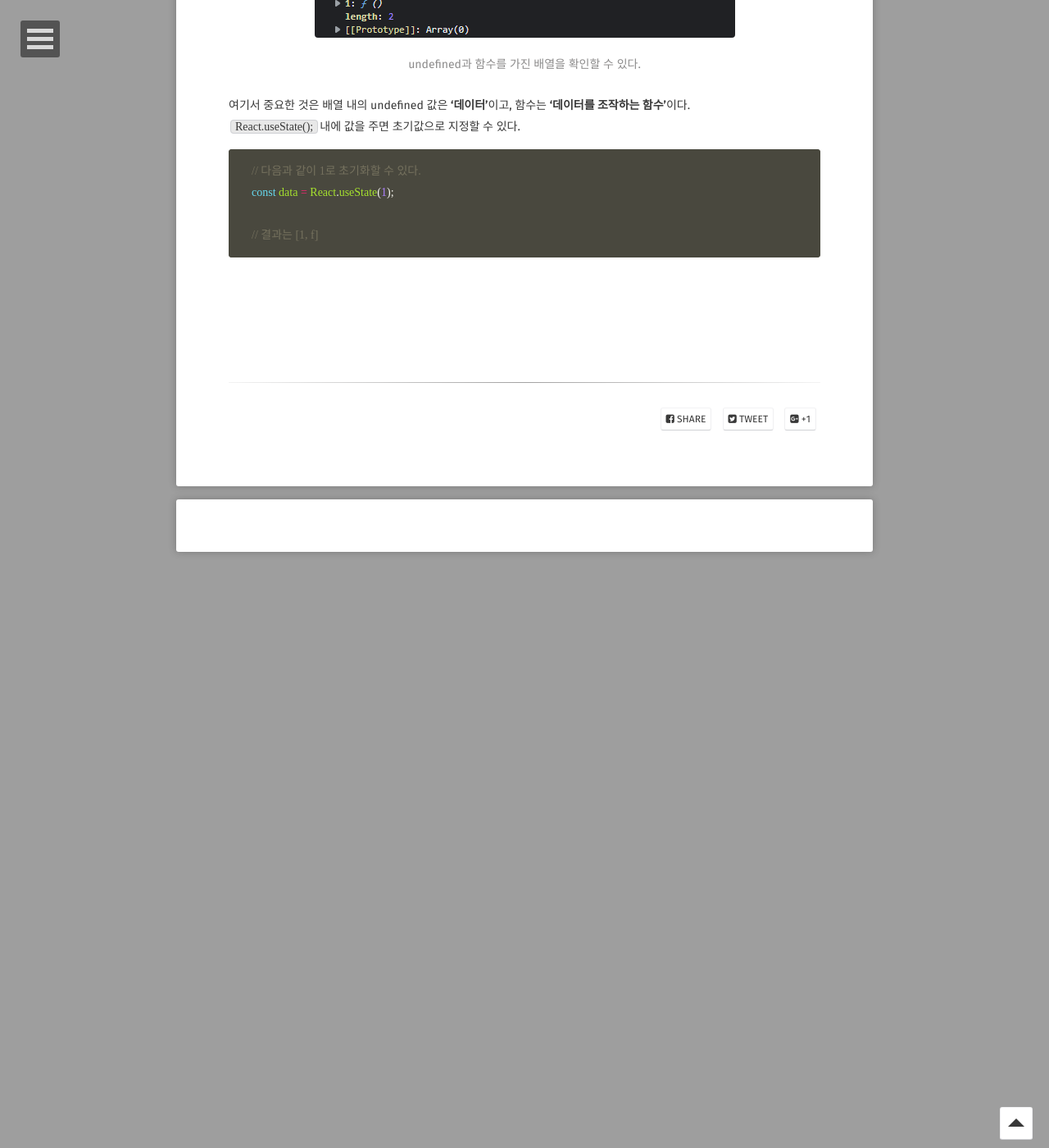
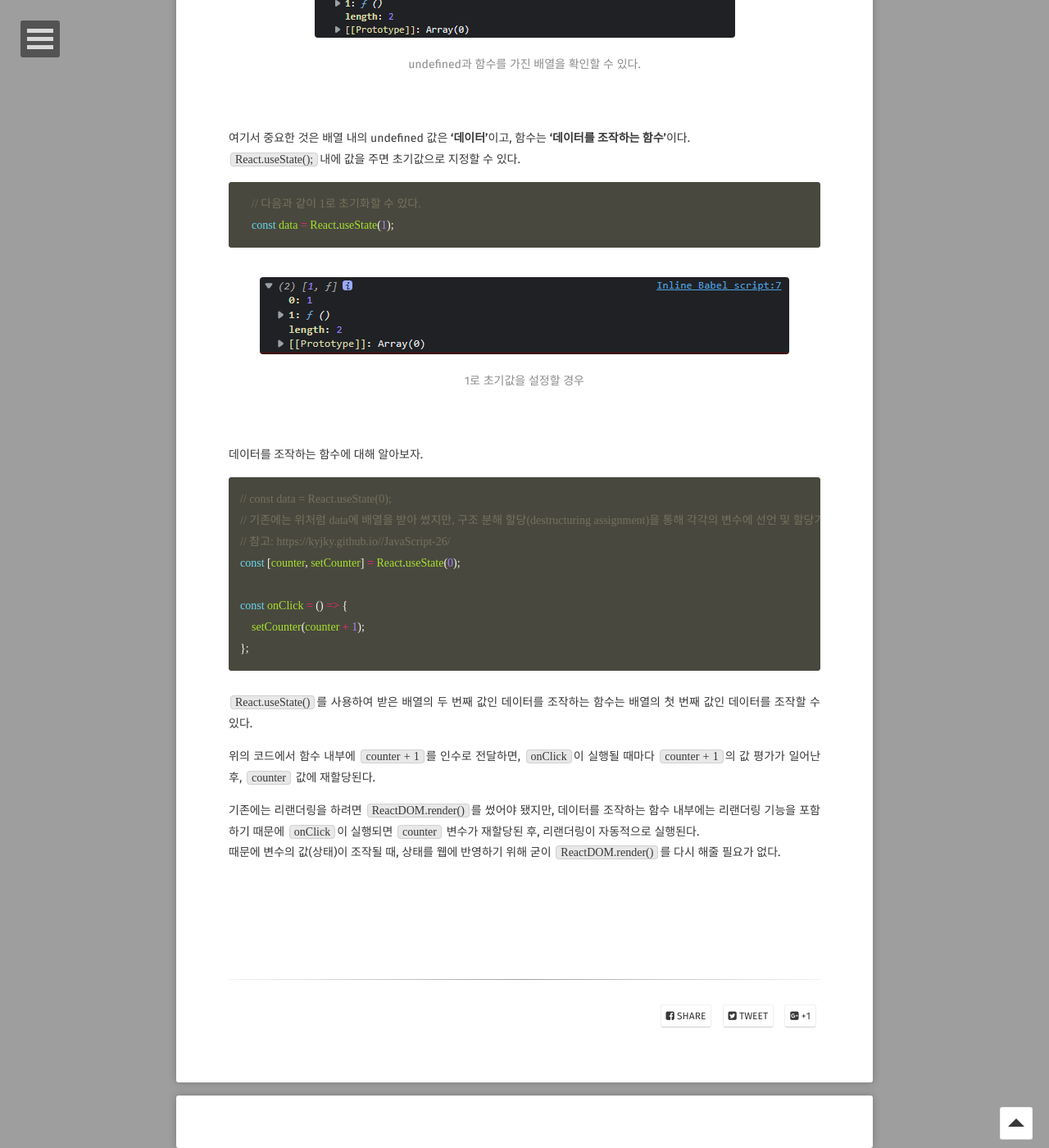
Before and after one commit to KYJKY/KYJKY.github.io, a Jekyll site: the page built from _posts/2022-07-24-[React-1].markdown, in a window 1280 px wide and 1400 px high, scrolled down 5736 px. Shown: the whole window at 82% size. Built offline with Jekyll 4.4.1, drawn with Linux system fonts in a browser that asks for light colours; some web fonts are replaced; comment, search, counter and statistics services are not loaded; before the commit the page ends 6409 px from its top, so only the background shows below that.

Commit message:
리액트 강의 내용 추가

````diff
--- a/_posts/2022-07-24-[React-1].markdown
+++ b/_posts/2022-07-24-[React-1].markdown
@@ -201,14 +201,56 @@ React.js 어플 내에서 데이터를 보관하고 자동으로 리렌더링을
     <figcaption style="text-align:center">undefined과 함수를 가진 배열을 확인할 수 있다.</figcaption>
 </figure>
 
+<br>
+
 여기서 중요한 것은 배열 내의 undefined 값은 **'데이터'**이고, 함수는 **'데이터를 조작하는 함수'**이다.
 `React.useState();`내에 값을 주면 초기값으로 지정할 수 있다.
 ```javascript
     // 다음과 같이 1로 초기화할 수 있다.
     const data = React.useState(1);
+```
+<figure>
+    <a href="/assets/img/react/2022-07-26/useState(1).png"><img src="/assets/img/react/2022-07-26/useState(1).png"></a>
+    <figcaption style="text-align:center">1로 초기값을 설정할 경우</figcaption>
+</figure>
 
-    // 결과는 [1, f]
+<br>
+
+데이터를 조작하는 함수에 대해 알아보자.
+```javascript
+// const data = React.useState(0);
+// 기존에는 위처럼 data에 배열을 받아 썼지만, 구조 분해 할당(destructuring assignment)을 통해 각각의 변수에 선언 및 할당가능
+// 참고: https://kyjky.github.io//JavaScript-26/
+const [counter, setCounter] = React.useState(0);
+
+const onClick = () => {
+    setCounter(counter + 1);
+};
 ```
+`React.useState()`를 사용하여 받은 배열의 두 번째 값인 데이터를 조작하는 함수는 배열의 첫 번째 값인 데이터를 조작할 수 있다.
+
+위의 코드에서 함수 내부에 `counter + 1`를 인수로 전달하면, `onClick`이 실행될 때마다 `counter + 1`의 값 평가가 일어난 후, `counter` 값에 재할당된다.
+
+기존에는 리랜더링을 하려면 `ReactDOM.render()`를 썼어야 됐지만, 데이터를 조작하는 함수 내부에는 리랜더링 기능을 포함하기 때문에 `onClick`이 실행되면 `counter` 변수가 재할당된 후, 리랜더링이 자동적으로 실행된다.
+때문에 변수의 값(상태)이 조작될 때, 상태를 웹에 반영하기 위해 굳이 `ReactDOM.render()`를 다시 해줄 필요가 없다.
+
+
+
+
+
+
+
+
+
+
+
+
+
+
+
+
+
+
 
 
 <br>
````
Also changed, not shown: assets/img/react/2022-07-26/useState(1).png (added).
